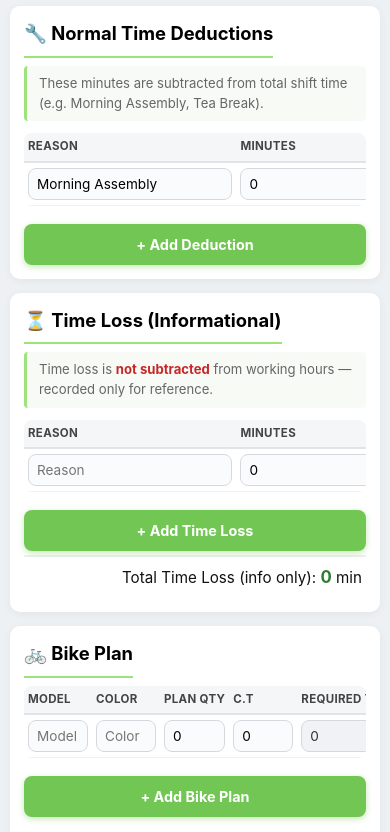
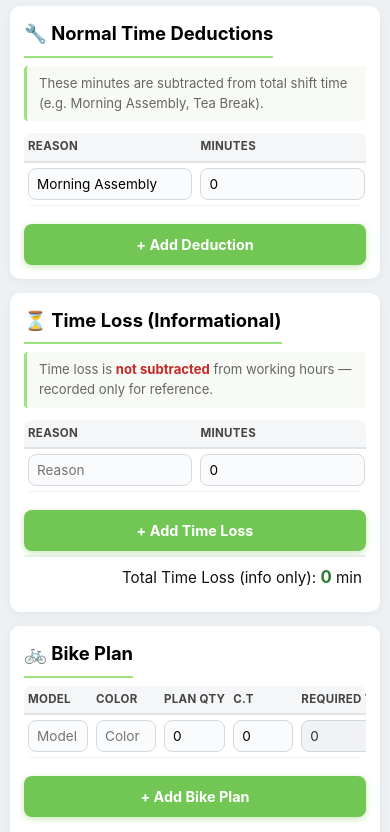
Before and after one commit to hasnainvehicleexporter/EVEE-Daily-Report, a plain HTML site: page index.html in a window 390 px wide. Shown: the part 1340-2172 px from the top of the page. Drawn offline with nearby package versions, Linux system fonts and the light colour scheme.

Commit message:
Update style.css

```diff
--- a/style.css
+++ b/style.css
@@ -113,7 +113,7 @@ input[readonly] { background: #f0f2f5; color: #333; cursor: default; }
 
 .table-wrap { width: 100%; overflow-x: auto; border-radius: 8px; margin-bottom: 8px; }
 
-.dyn-table { width: 100%; border-collapse: collapse; font-size: .88rem; min-width: 560px; }
+.dyn-table { width: 100%; border-collapse: collapse; font-size: .88rem; min-width: 480px; }
 .dyn-table th {
   background: #f4f6f8;
   text-align: left;
@@ -222,7 +222,7 @@ input[readonly] { background: #f0f2f5; color: #333; cursor: default; }
   .grid-2, .grid-3 { grid-template-columns: 1fr; }
   .summary-cards { grid-template-columns: 1fr 1fr; gap: 8px; }
   .summary-value { font-size: 1.15rem; }
-  .dyn-table { font-size: .78rem; min-width: 480px; }
+  .dyn-table { font-size: .78rem; min-width: 400px; }
   .dyn-table th, .dyn-table td { padding: 5px 4px; }
   .btn { width: 100%; padding: 12px 14px; }
   .report-actions { flex-direction: column; }
```
